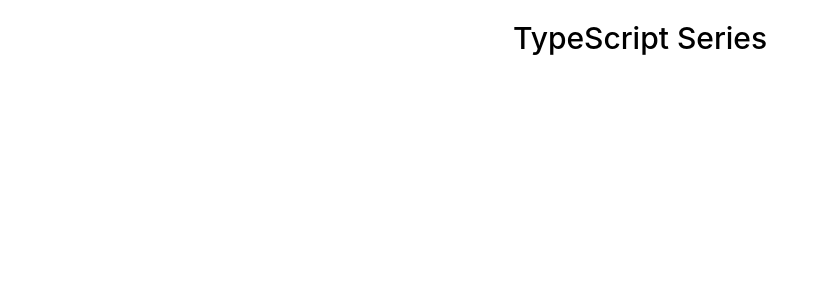
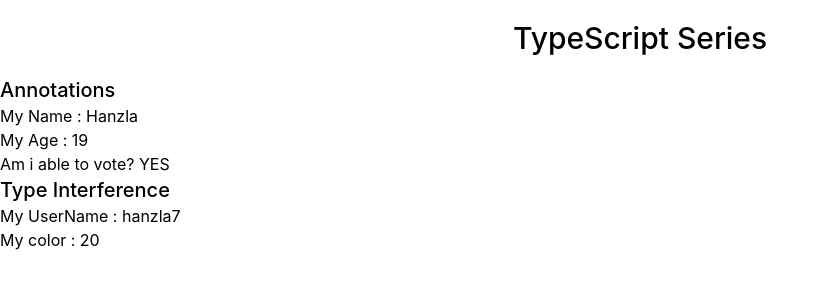
Before and after one commit to fullstackwithHanzla/Typescript, a React (Vite) app: page / in a window 1280 px wide. Shown: the top 300 px of the page, without its empty margins (0-829 px from the left). Built offline with nearby package versions, Linux system fonts and the light colour scheme.

Commit message:
Annotations,Type interference and Any type is DONE

```diff
--- a/src/App.tsx
+++ b/src/App.tsx
@@ -1,12 +1,47 @@
 
 
 const App = () => {
+
+  // Annotations in TS
+  // Syntax of creating a variable with typeScript
+  // let myVar : type = value
+
+  // string
+  let myName: string = "Hanzla"
+  // number
+  const myAge:number = 19
+  // boolean
+  const myVotePermission:boolean = true
+
+
+  // Type interference
+  // This is basically the process where the TS already knows the dataType of a variable , for example is the let name = "Hanzla" and check there is no let name:string but still if you try to change the data in that variable its gonna provide the error tho with valid reasons but thats still working in the JS , thats the main reason why you should trust the process and follow the perfect roadmap and gain everything with advantages
+  let myUsername = "hanzla7"
+  // myUsername = 20 , type number is not assignable to type String
+
+  // Any Type (Not useAble as in TS )
+  // A special any type that can be used to represent any type. When a variable is annotated with the any type.TypeScript will allow it to have ANY VALUE and disable all type checking for that variable and its properties
+  let myColor:any = "Crimson";
+  myColor = 20;
+
   return (
     <div>
         <h1 className="text-3xl font-medium w-full my-5 text-center">
           TypeScript Series
         </h1>
 
+        <div>
+          <h2 className="text-xl font-medium">Annotations</h2>
+          <h3>My Name : {myName}</h3>
+        <h5>My Age : {myAge}</h5>
+        <p>Am i able to vote? {myVotePermission? "YES":"NO"}</p>
+        </div>
+
+        <div>
+          <h2 className="text-xl font-medium">Type Interference</h2>
+          <p>My UserName : {myUsername}</p>
+          <p>My color : {myColor}</p>
+        </div>
     </div>
   )
 }
```
